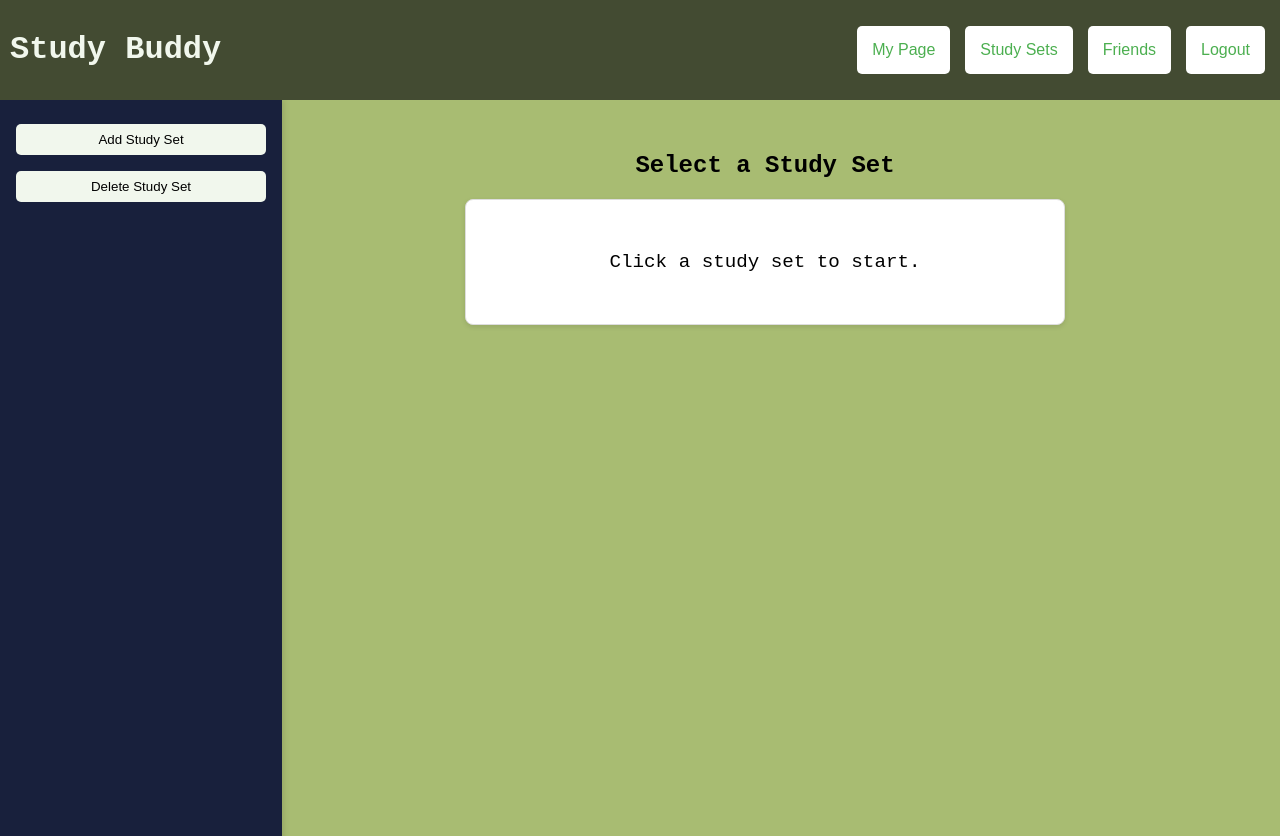
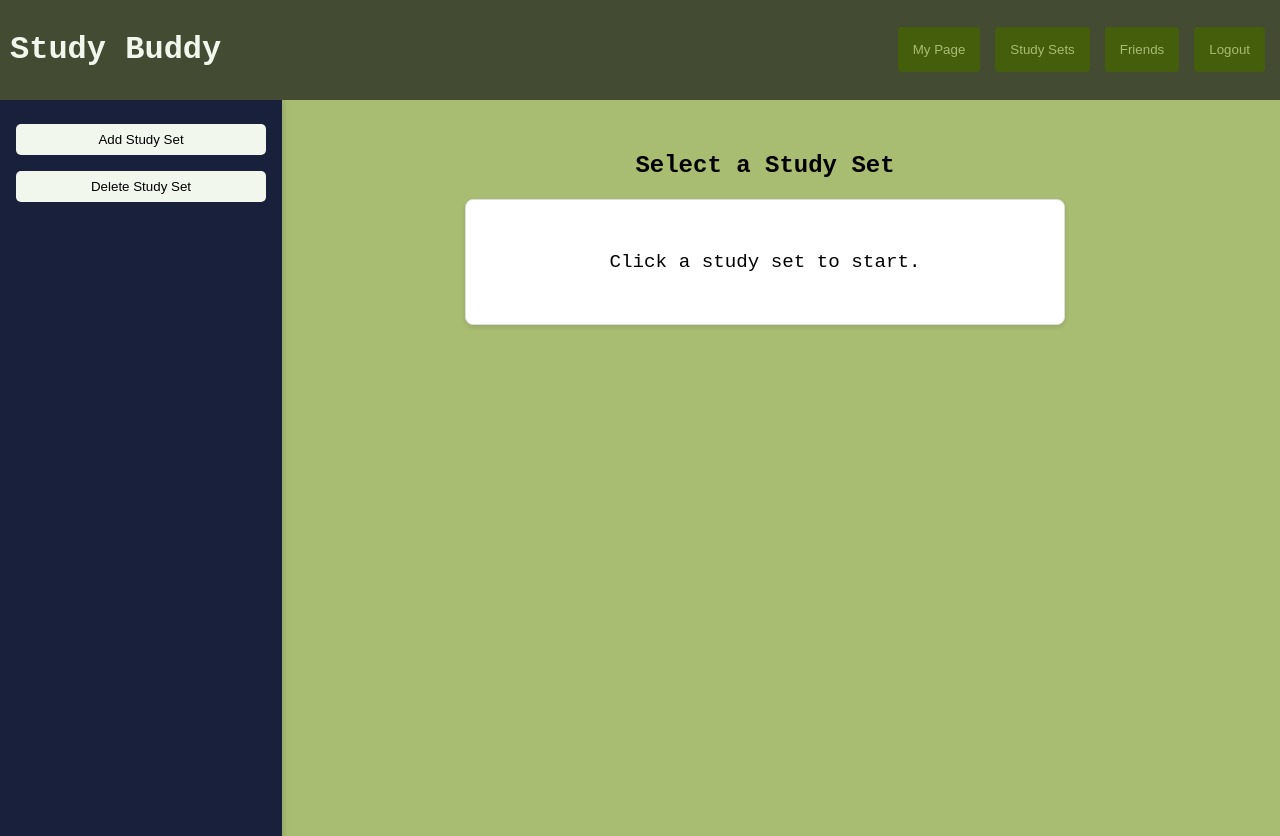
Before and after one commit to vyvyvyThao/Study-Buddy, a website: page app/public/study-sets/index.html in a window 1280 px wide. Drawn offline with Linux system fonts and the light colour scheme; no server answers.

Commit message:
delete navbar css in study-sets.css file

```diff
--- a/app/public/study-sets/study-sets.css
+++ b/app/public/study-sets/study-sets.css
@@ -5,31 +5,6 @@ body, html {
     box-sizing: border-box;
     background-color: #A8BC72;
 }
-
-.navbar {
-    display: flex;
-    justify-content: space-between;
-    align-items: center;
-    background-color: #434B32;
-    color: #F1F7ED;
-    padding: 1rem;
-}
-
-.navbar button {
-    background-color: white;
-    color: #4CAF50;
-    border: none;
-    padding: 0.5rem 1rem;
-    cursor: pointer;
-    border-radius: 5px;
-    font-size: 1rem;
-}
-
-.navbar button:hover {
-    background-color: #45a049;
-    color: white;
-}
-
 
 .container {
     display: flex;
```
